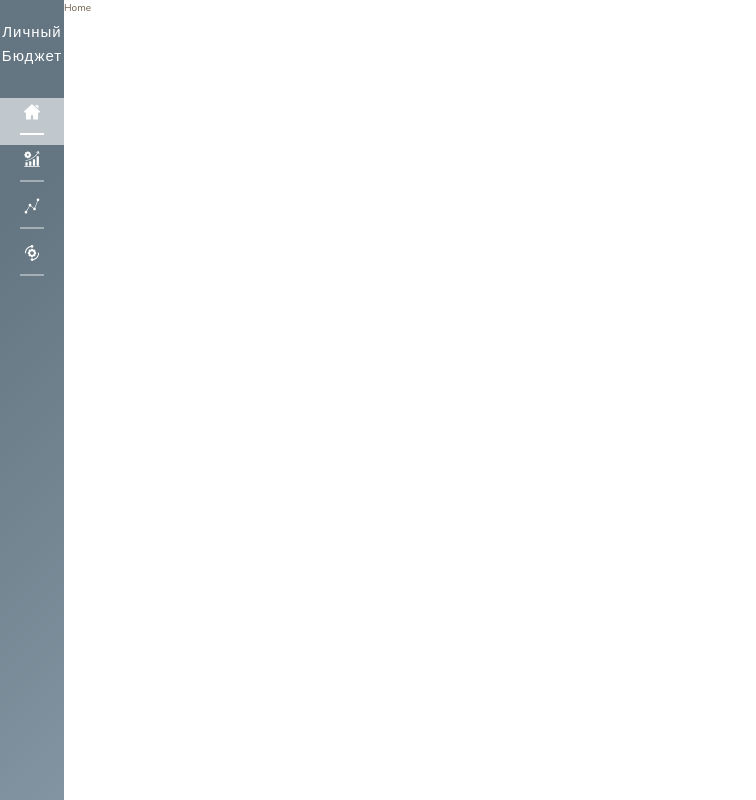
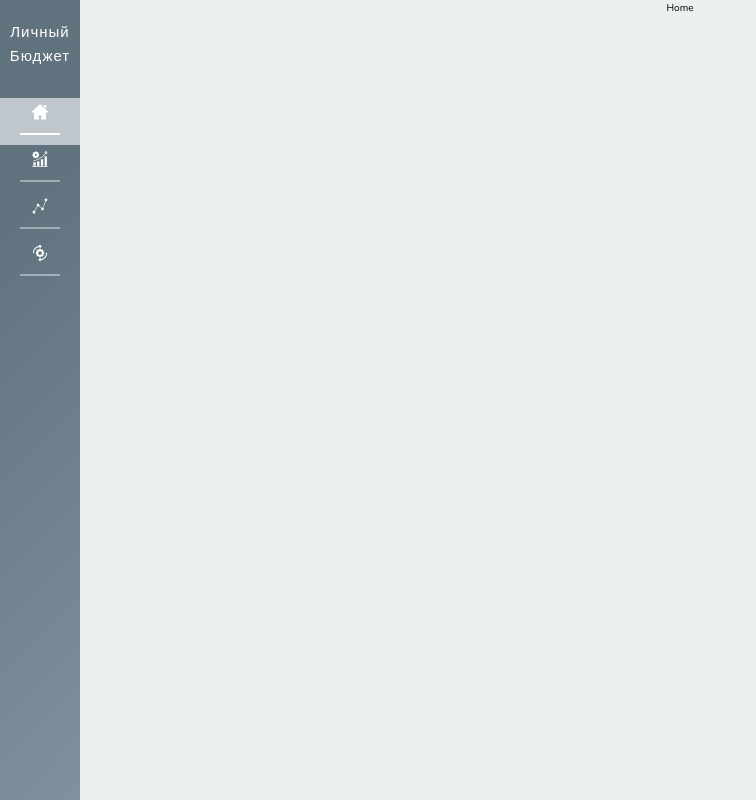
Before and after one commit to junk-maker/budget, a React (Create React App) app in the folder frontend/: page / in a window 1280 px wide. Shown: the whole page, without its empty margins (0-756 px from the left). Built offline with nearby package versions, Linux system fonts and the light colour scheme.

Commit message:
some application styles were fixed

```diff
--- a/frontend/src/components/sidebar/Sidebar.js
+++ b/frontend/src/components/sidebar/Sidebar.js
@@ -6,7 +6,8 @@ import React, {useMemo ,useState, useEffect, useLayoutEffect} from 'react';
 
 
 const Sidebar = () => {
-    const menuItems = [
+    const menuItems = useMemo(() => {
+        return [
             {name: 'Home', to: '/', icon: '/icons/home.svg', subMenuItems: [] },
             {name: 'Budget', to: '/budget', icon: '/icons/budget.svg',
                 subMenuItems: [
@@ -17,12 +18,7 @@ const Sidebar = () => {
             {name: 'Statistics', to: '/statistics', icon: '/icons/graph.svg', subMenuItems: [] },
             {name: 'Services', to: '/services', icon: '/icons/services.svg', subMenuItems: [] },
         ];
-
-    // const menuItemsReturn = props => {
-    //     return props;
-    // };
-
-    //const menuItemsMemo = useMemo(() => menuItemsReturn(menuItems),[menuItems]);
+    }, []) ;
 
     // State
     const [subMenusStates, setSubmenus] = useState({});
--- a/frontend/src/sass/base/_base.scss
+++ b/frontend/src/sass/base/_base.scss
@@ -15,7 +15,9 @@ html {
 
 body {
   font-family: 'Nunito', sans-serif;
-  color: #6D5D4B;
+  color: #000;
   font-weight: 300;
   line-height: 1.6;
+  background: #ecf0f1;
+  overflow: hidden;
 }
--- a/frontend/src/sass/components/_budget.scss
+++ b/frontend/src/sass/components/_budget.scss
@@ -2,7 +2,7 @@
   position: relative;
   &__header {
     text-align: center;
-    padding: 22px 0;
+    margin: 30px 0;
     font-family: 'Roboto', sans-serif;
     font-weight: 300;
     color: #203d4a;
@@ -16,7 +16,6 @@
   }
   &__main {
     display: flex;
-    //background-color: red;
     width: 700px;
     margin-left: auto;
     margin-right: auto;
--- a/frontend/src/sass/components/_pattern.scss
+++ b/frontend/src/sass/components/_pattern.scss
@@ -5,7 +5,7 @@
   font-weight: 300;
   &__header {
     text-align: center;
-    padding: 22px 0;
+   margin: 20px 0;
     &--title {
       text-transform: uppercase;
       font-size: 25px;
@@ -30,6 +30,6 @@
   }
   &__btn {
     text-align: center;
-    padding-top: 100px;
+    margin-top: 50px;
   }
 }
--- a/frontend/src/sass/components/_sidebar.scss
+++ b/frontend/src/sass/components/_sidebar.scss
@@ -1,11 +1,13 @@
 .sidebar {
-  grid-column: sidebar-start / sidebar-end;
-  grid-row: 1 / -1;
+  //grid-column: sidebar-start / sidebar-end;
+  //grid-row: 1 / -1;
+  position: relative;
+  min-width: 80px;
   max-width: 280px;
-  //min-width: 80px;
-  position: inherit;
-  //position: relative;
+  width: 5%;
+  height: 100vh;
   color: #fff;
+  overflow: hidden auto;
   background: linear-gradient(315deg, rgba(100, 121, 138, 0.8) 0%, rgba(61, 83, 98, 0.8) 74%);
 
   &__header {
--- a/frontend/src/sass/composition/_main-view.scss
+++ b/frontend/src/sass/composition/_main-view.scss
@@ -1,4 +1,10 @@
 .main-view {
   user-select: none;
-  background-color: #fff;
+  width: 85%;
+  text-align: center;
+  height: 100vh;
+  position: relative;
+  margin: 0 auto;
+  padding: 0 40px;
+  //background-color: red;
 }
--- a/frontend/src/sass/hoc/_hoc.scss
+++ b/frontend/src/sass/hoc/_hoc.scss
@@ -1,5 +1,8 @@
 .budget-view-container {
-  display: grid;
-  grid-template-rows: 100vh min-content;
-  grid-template-columns: [sidebar-start] 5% [sidebar-end full-start] 1fr [full-end];
+  position: relative;
+  //height: 100vh;
+  display: flex
+  //display: grid;
+  //grid-template-rows: 100vh min-content;
+  //grid-template-columns: [sidebar-start] 5% [sidebar-end full-start] 1fr [full-end];
 }
```
Lines whose indentation alone changed are shown as unchanged.
